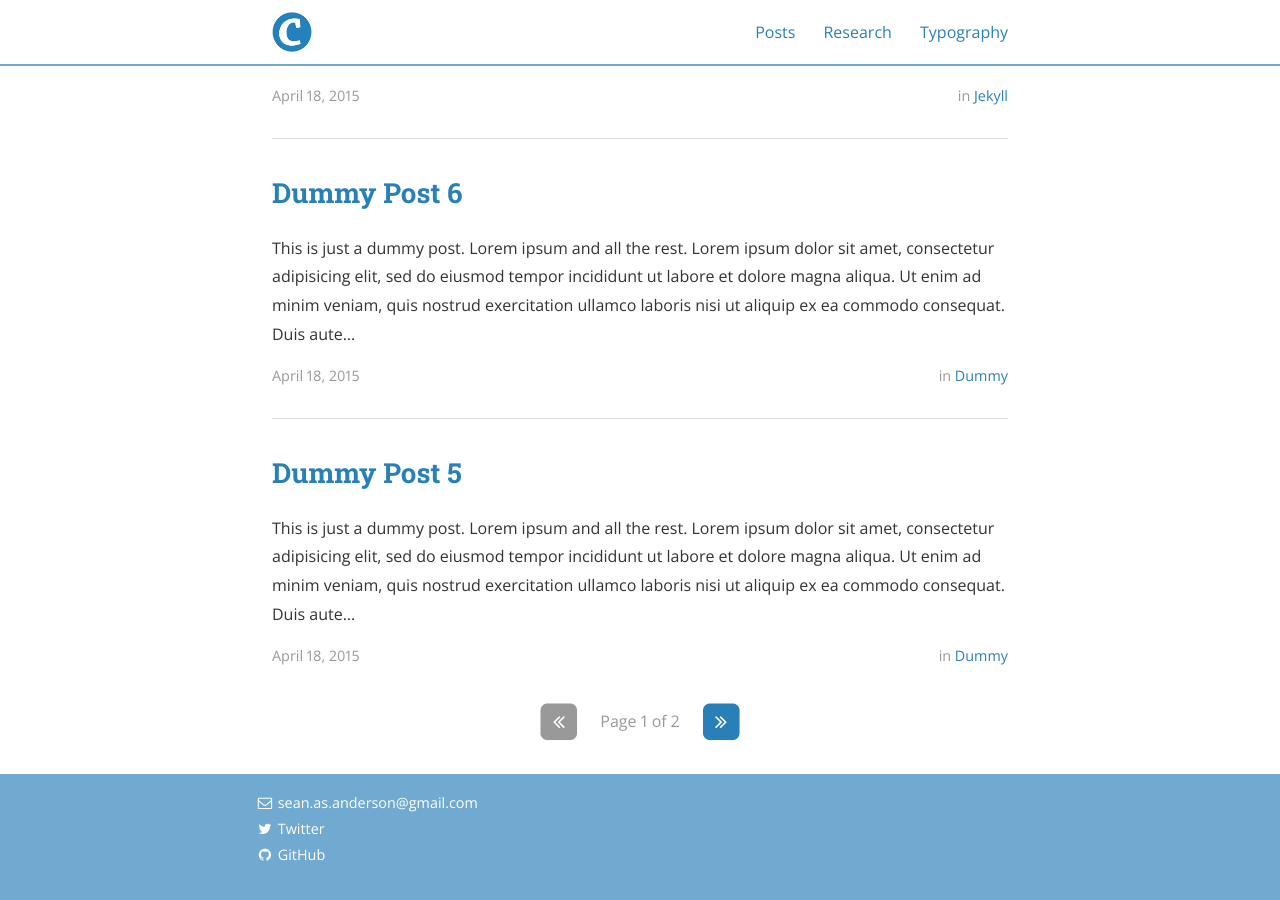
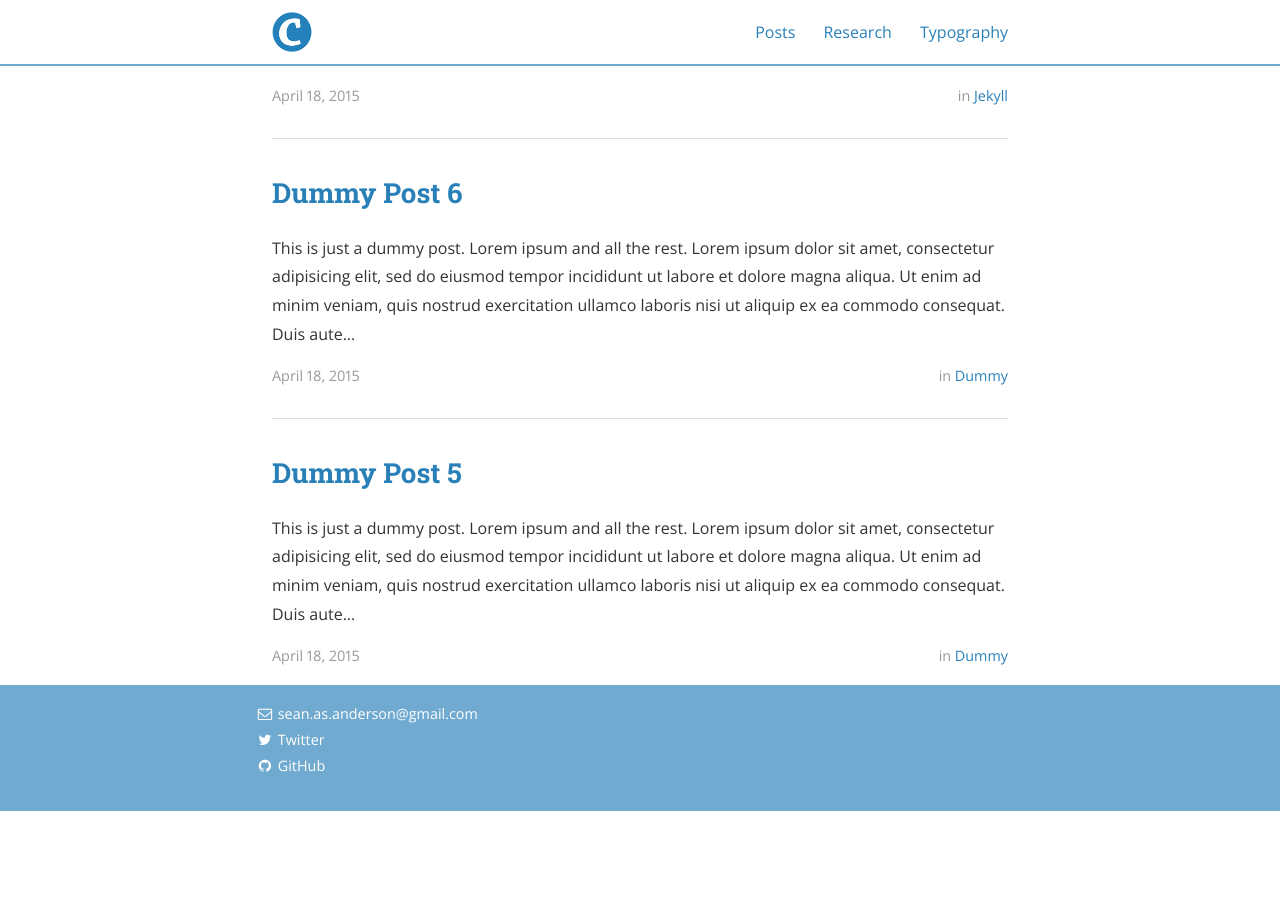
Before and after one commit to SeanASAnderson/SeanASAnderson.github.io, a Jekyll site: the page built from index.html, in a window 1280 px wide and 900 px high, scrolled down 1102 px. Built offline with Jekyll 4.4.1, drawn with Linux system fonts in a browser that asks for light colours; nearby versions of some CDN libraries; the list of posts is cut into pages by our own code; after the commit the page ends 1913 px from its top, so only the background shows below that.

Commit message:
trying stuff

```diff
--- a/index.html
+++ b/index.html
@@ -43,7 +43,7 @@ pagination:
   {% endfor %}
 </ul>
 
-<nav class="pagination" role="navigation">
+<!--<nav class="pagination" role="navigation">
 	<p>
     {% if paginator.previous_page %}
 			{% if paginator.page == 2 %}
@@ -82,7 +82,7 @@ pagination:
     </span>
 		{% endif %}
 	</p>
-</nav>
+</nav>-->
 
 </div>
 </div>
```
